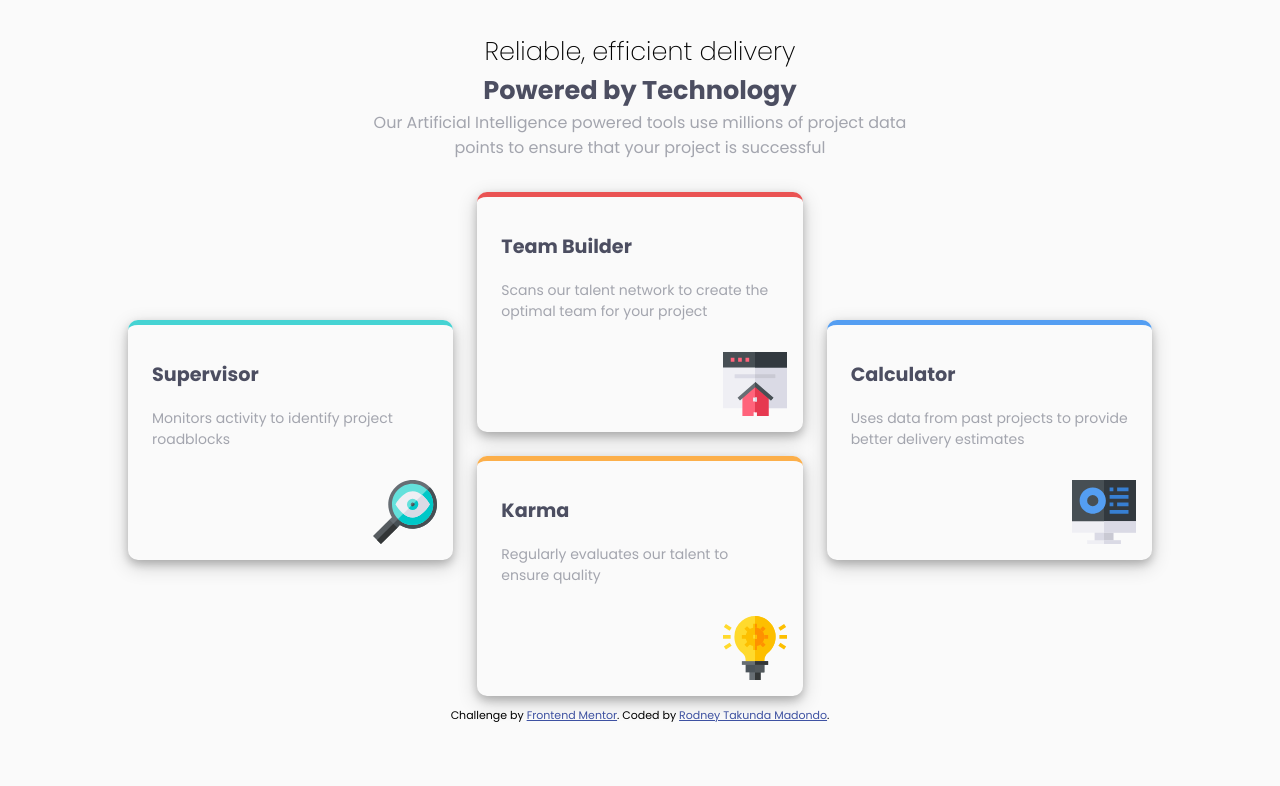
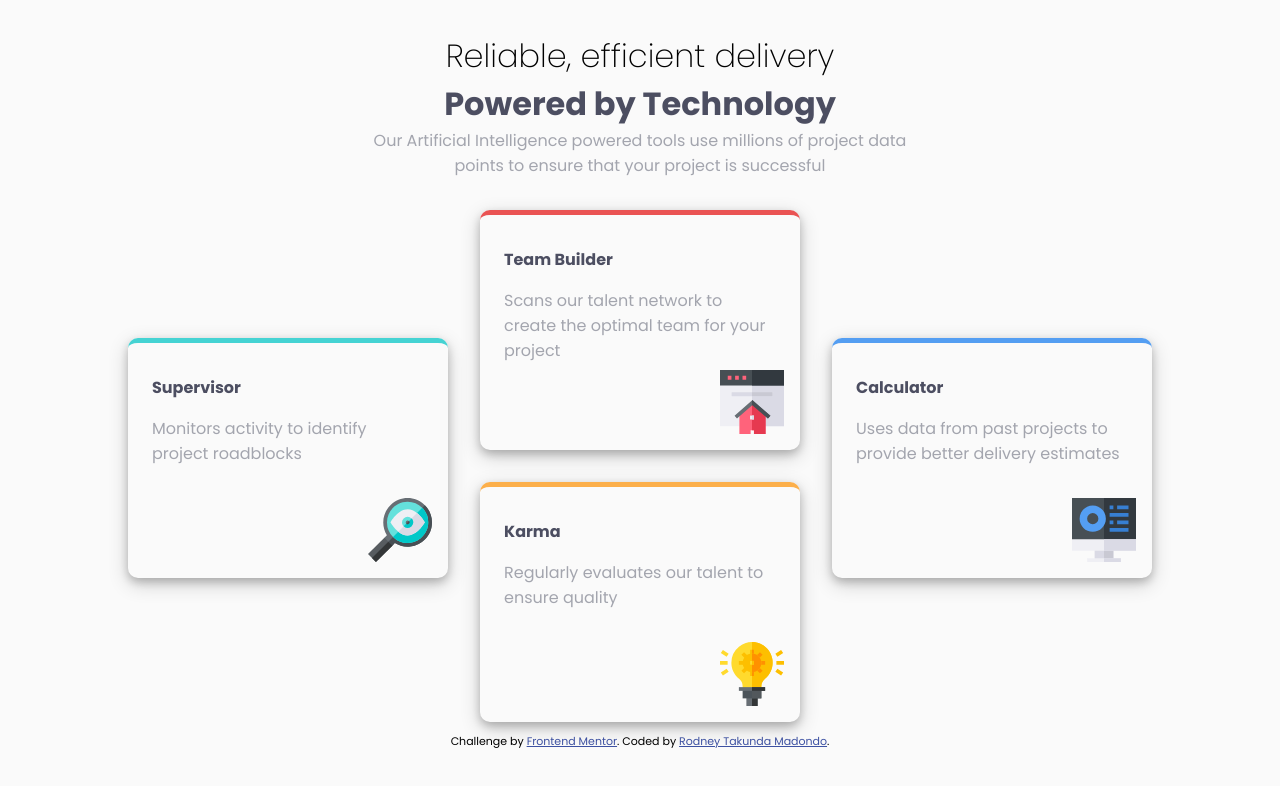
Before and after one commit to RodneyTakundaMadondo/Four-card-feature-section, a plain HTML site: page index.html in a window 1280 px wide. Drawn offline with Linux system fonts and the light colour scheme.

Commit message:
Update style.css

```diff
--- a/dist/style.css
+++ b/dist/style.css
@@ -26,7 +26,7 @@ body {
   display: grid;
   place-items: center;
   padding: 2rem;
-  gap: 1.5rem;
+  gap: 2rem;
 }
 
 .content-section {
@@ -139,6 +139,23 @@ body {
     top: 8rem;
   }
 }
+@media (min-width: 700px) {
+  .page-header__heading {
+    font-size: 2rem;
+  }
+  .page-header__heading2 {
+    font-size: 2rem;
+  }
+  .page-header__description {
+    font-size: 1rem;
+  }
+  .content-section__heading {
+    font-size: 1rem;
+  }
+  .content-section__description {
+    font-size: 1rem;
+  }
+}
 .attribution {
   font-size: 11px;
   text-align: center;
```
